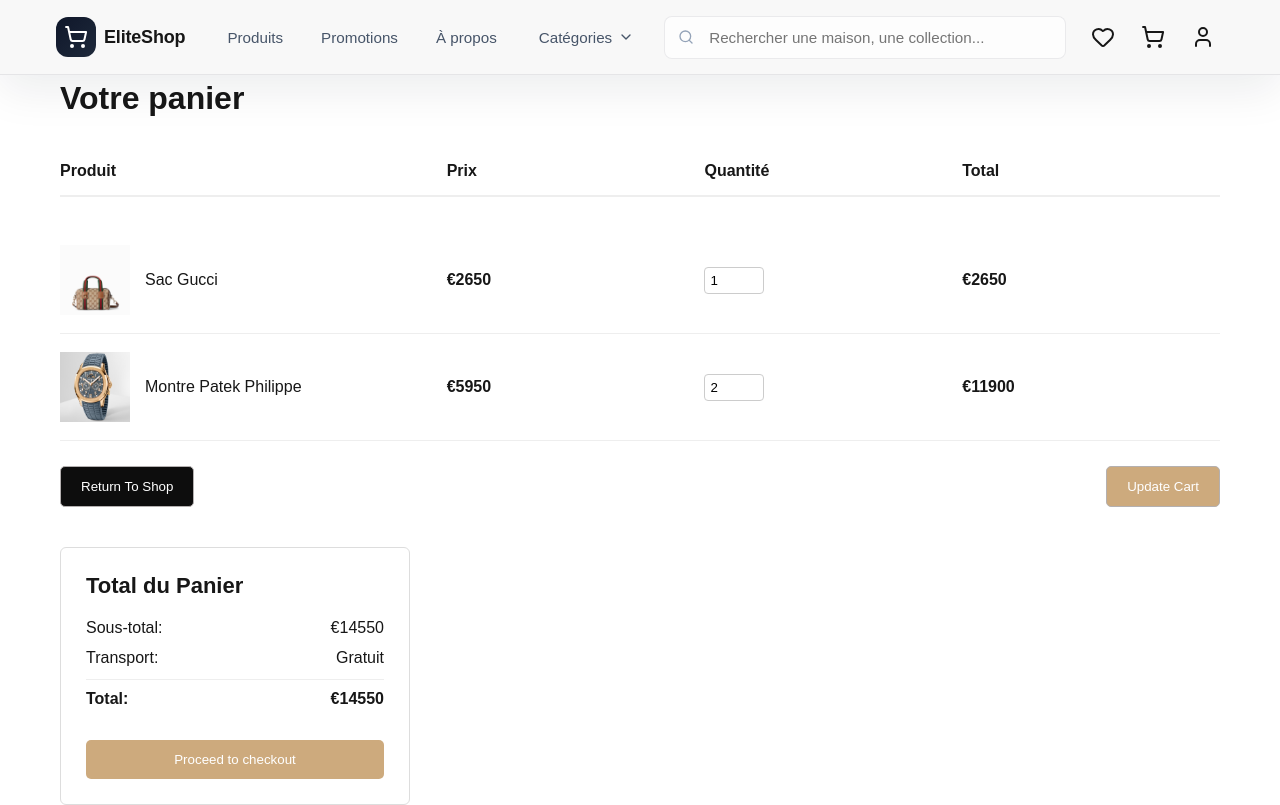
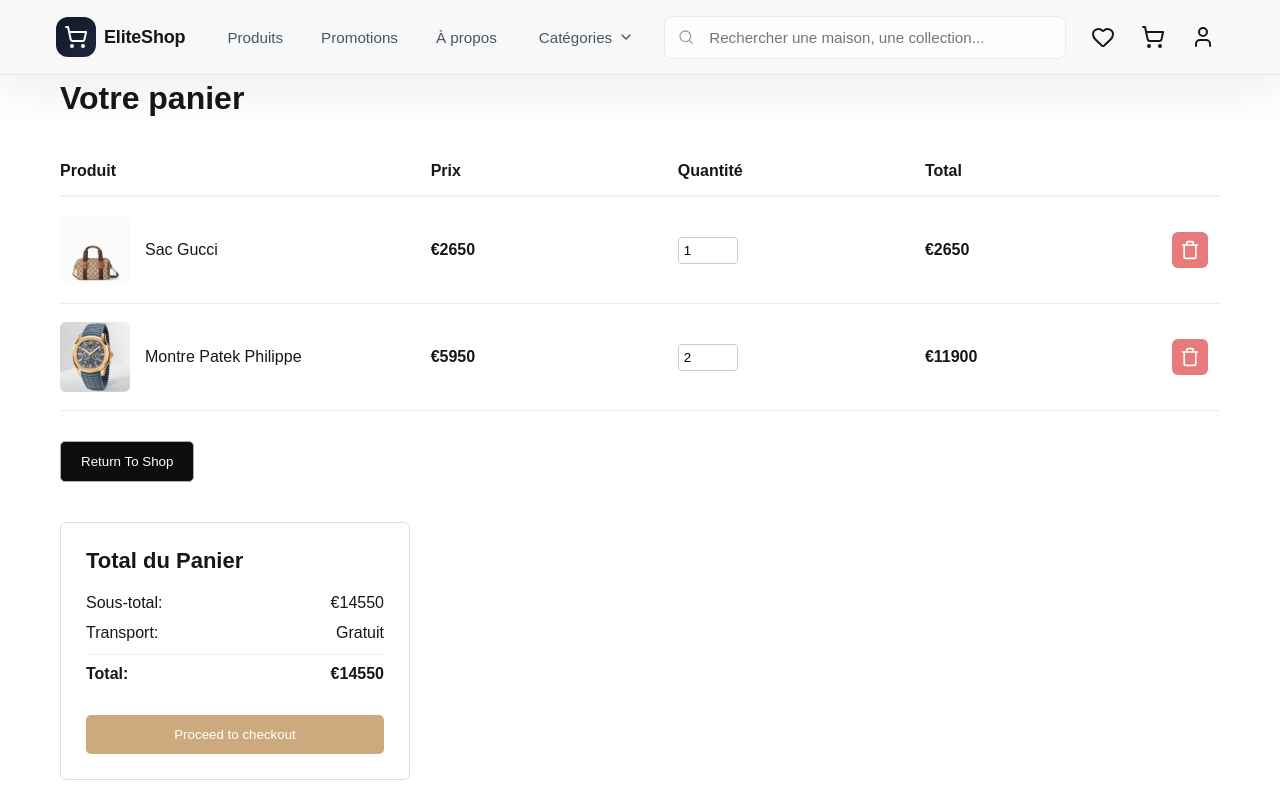
Before and after one commit to amad-khaly-diallo/boutique_e-commerce, a Next.js app: page /cart in a window 1280 px wide. Shown: the top 805 px of the page. Built offline with nearby package versions, Linux system fonts and the light colour scheme.

Commit message:
ajout de l'icone pour supprimer les articles dans le panier et rendre les boutons cliquable

```diff
--- a/app/cart/cart.css
+++ b/app/cart/cart.css
@@ -19,7 +19,8 @@
 
 .cart-header {
   display: grid;
-    grid-template-columns: 1.5fr 1fr 1fr 1fr;
+  /* add an extra narrow column for the remove icon */
+  grid-template-columns: 1.5fr 1fr 1fr 1fr 48px;
   padding: 15px 0;
   font-weight: bold;
   border-bottom: 2px solid #eee;
@@ -27,7 +28,7 @@
 
 .cart-row {
   display: grid;
-    grid-template-columns: 1.5fr 1fr 1fr 1fr;
+  grid-template-columns: 1.5fr 1fr 1fr 1fr 48px;
   padding: 18px 0;
   align-items: center;
   border-bottom: 1px solid #eee;
@@ -39,8 +40,35 @@
   gap: 15px;
 }
 
+/* Ensure images keep the expected size and look */
+.product-info img {
+  width: 70px;
+  height: 70px;
+  object-fit: cover;
+  border-radius: 6px;
+}
+
+/* Remove button styling - place on the far right column */
+.remove-btn {
+  background-color: rgba(210, 0, 0, 0.523);
+  border: none;
+  cursor: pointer;
+  color: #fff;
+  display: inline-flex;
+  align-items: center;
+  justify-content: center;
+  width: 36px;
+  height: 36px;
+  border-radius: 6px;
+}
+.remove-btn:hover {
+  background: rgba(211, 1, 1, 0.868);
+  color: #fff;
+}
+
 /* Prix + sous-total */
-.price, .subtotal {
+.price,
+.subtotal {
   font-weight: 600;
 }
 
@@ -63,7 +91,7 @@
 .btn-update {
   padding: 12px 20px;
   border: 1px solid #b4b0b0;
-    background: #0D0D0D;
+  background: #0d0d0d;
   cursor: pointer;
   border-radius: 5px;
   color: white;
@@ -73,14 +101,12 @@
   background: #cdaa7d;
 }
 
-
 /* BAS DE PAGE */
 .cart-bottom {
   display: flex;
   justify-content: space-between;
   margin-top: 40px;
 }
-
 
 /* CART TOTAL BOX */
 .cart-total-box {
--- a/app/cart/page.jsx
+++ b/app/cart/page.jsx
@@ -1,26 +1,32 @@
 "use client";
+import { useState } from "react";
+import { Trash } from "lucide-react";
 import "./cart.css";
 import Image from "next/image";
 
 export default function CartPage() {
-    const cartItems = [
+  const [cartItems, setCartItems] = useState([
     {
       id: 1,
       name: "Sac Gucci",
       price: 2650,
       qty: 1,
-            image: "/img/gucci.jpg"
+      image: "/img/gucci.jpg",
     },
     {
       id: 2,
       name: "Montre Patek Philippe",
       price: 5950,
       qty: 2,
-            image: "/img/montre-patek-philippe-aquanaut-5261r-prix-avis.jpg"
-        }
-    ];
+      image: "/img/montre-patek-philippe-aquanaut-5261r-prix-avis.jpg",
+    },
+  ]);
 
   const subtotal = cartItems.reduce((acc, item) => acc + item.price * item.qty, 0);
+
+  function removeItem(id) {
+    setCartItems((prev) => prev.filter((it) => it.id !== id));
+  }
 
   return (
     <main className="cart-container">
@@ -32,8 +38,9 @@
           <span>Prix</span>
           <span>Quantité</span>
           <span>Total</span>
+          <span></span>
         </div>
-            </div>
+
         {cartItems.map((item) => (
           <div className="cart-row" key={item.id}>
             <div className="product-info">
@@ -43,18 +50,25 @@
 
             <span className="price">€{item.price}</span>
 
-                        <input type="number" min={1} className="qty-select" defaultValue={item.qty}>
-
-                        </input>
+            <input type="number" min={1} className="qty-select" defaultValue={item.qty} />
 
             <span className="subtotal">€{item.price * item.qty}</span>
+
+            <button
+              className="remove-btn"
+              onClick={() => removeItem(item.id)}
+              aria-label={`Supprimer ${item.name}`}
+              title="Supprimer"
+            >
+                <Trash size={20} />
+            </button>
           </div>
         ))}
+      </div>
 
       {/* Boutons */}
       <div className="cart-buttons">
-                <button className="btn-return">Return To Shop</button>
-                <button className="btn-update">Update Cart</button>
+        <button className="btn-return" onClick={() => (window.location.href = "/")}>Return To Shop</button>
       </div>
 
       {/* Coupon + Résumé total */}
@@ -74,20 +88,10 @@
             <span>€{subtotal}</span>
           </div>
 
-                    <button className="btn-checkout">Proceed to checkout</button>
+          <button className="btn-checkout" onClick={() => (window.location.href = "/checkout")}>Proceed to checkout</button>
         </div>
       </div>
 
     </main>
-
-    )
-
-
-
-
-
-
-
-
-
+  );
 }
--- a/app/checkout/page.js
+++ b/app/checkout/page.js
@@ -199,4 +199,3 @@
     </div>
   );
 }
-<span>Nom de l'entreprise</span>;
```
Lines whose indentation alone changed are shown as unchanged.
